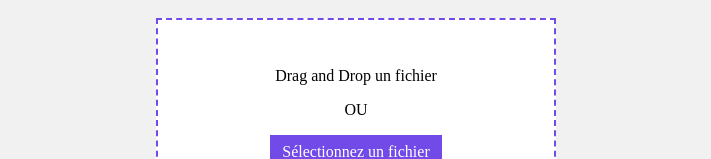
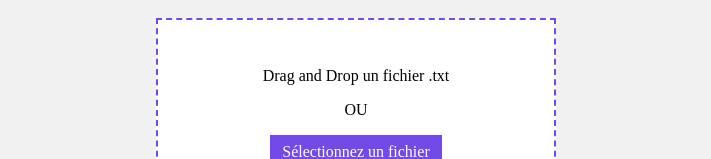
Before and after one commit to valentinefleith/plagiarism-checker, a Vue app in the folder frontend/: page / in a window 1280 px wide. Shown: the part 401-560 px from the top of the page, without its empty margins (284-995 px from the left). Built offline with nearby package versions, Linux system fonts and the light colour scheme.

Commit message:
update: ajout du .txt dans le html

```diff
--- a/frontend/src/components/DropZone.vue
+++ b/frontend/src/components/DropZone.vue
@@ -6,7 +6,7 @@
 @drop.prevent="toggleActive"
 :class="{'active-dropzone' : active}"
 class="dropzone">
-    <span>Drag and Drop un fichier</span>
+    <span>Drag and Drop un fichier .txt</span>
     <span>OU</span>
     <label for="dropzonefile">Sélectionnez un fichier</label>
     <input type="file" id="dropzonefile" class="dropzonefile">
```
